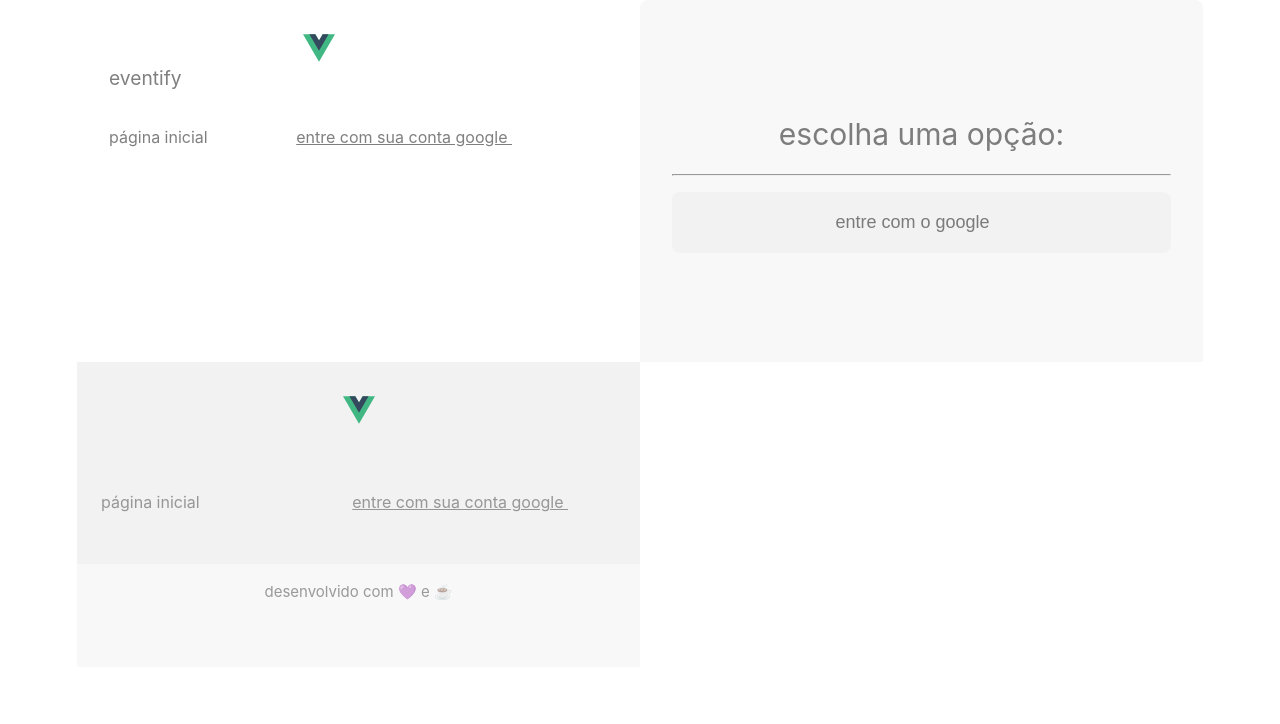
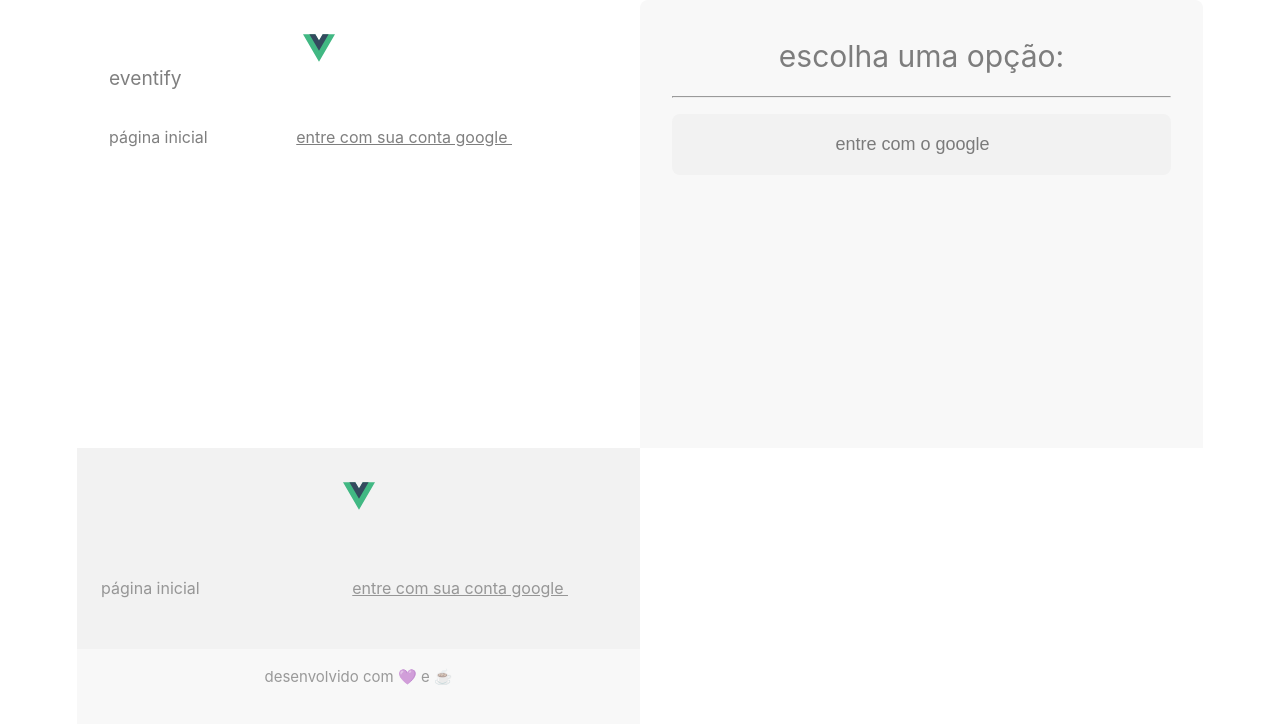
Before and after one commit to dantas15/eventify-compjr, a Vue app in the folder packages/web/: page /login in a window 1280 px wide. Shown: the top 724 px of the page. Built offline with nearby package versions, Linux system fonts and the light colour scheme; some icons are missing.

Commit message:
chore(LoginView): fix layout styles

```diff
--- a/packages/web/src/views/LoginView.vue
+++ b/packages/web/src/views/LoginView.vue
@@ -8,14 +8,19 @@ import GoogleButton from "@/components/GoogleButton.vue";
     <h1>escolha uma opção:</h1>
 
     <hr />
+
     <GoogleButton />
+
   </main>
 </template>
 
 <style scoped>
 
 .main-wrapper {
+  display: flex;
+  justify-content: flex-start;
   text-align: center;
+  min-height: 50vh;
 }
 
 </style>
```
